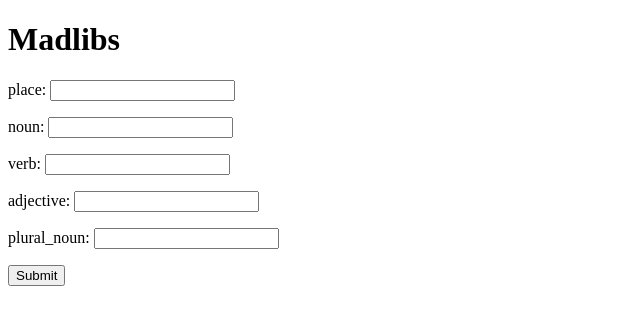
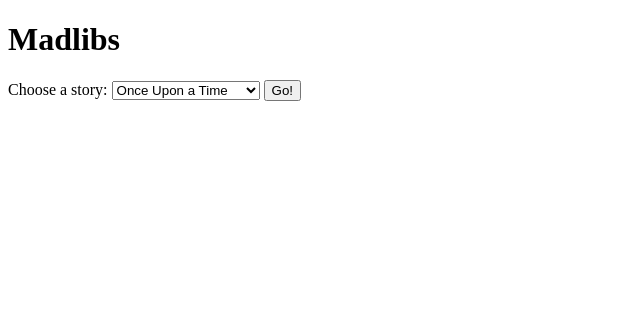
Before and after one commit to jmcginty15/Flask-Madlibs, a Flask app: page / in a window 1280 px wide. Shown: the top 325 px of the page, without its empty margins (0-640 px from the left). Run offline with Flask 2, Linux system fonts and the light colour scheme.

Commit message:
story selector working

```diff
--- a/app.py
+++ b/app.py
@@ -6,14 +6,34 @@ app = Flask(__name__)
 app.config['SECRET_KEY'] = 'yeet'
 debug = DebugToolbarExtension(app)
 
-prompts = ['place', 'noun', 'verb', 'adjective', 'plural_noun']
-template = """Once upon a time in a long-ago {place}, there lived a large
-{adjective} {noun}. It loved to {verb} {plural_noun}."""
-story = Story(prompts, template)
+prompts = {0: ['place', 'noun', 'verb', 'adjective', 'plural_noun'],
+1: ['person', 'noun_1', 'noun_2', 'noun_3', 'noun_4', 'verb', 'superlative_adjective', 'female_person', 'body_part_1', 'body_part_2', 'body_part_3'],
+2: ['person', 'body_part', 'liquid', 'substance']}
+
+display_prompts = {0: {'place': 'Place', 'noun': 'Noun', 'verb': 'Verb', 'adjective': 'Adjective', 'plural_noun': 'Plural noun'},
+1: {'person': 'Person', 'noun_1': 'Noun 1', 'noun_2': 'Noun 2', 'noun_3': 'Noun 3', 'noun_4': 'Noun 4', 'verb': 'Verb', 'superlative_adjective': 'Superlative adjective', 'female_person': 'Female person', 'body_part_1': 'Body part 1', 'body_part_2': 'Body part 2', 'body_part_3': 'Body part 3'},
+2: {'person': 'Person', 'body_part': 'Body part', 'liquid': 'Liquid', 'substance': 'Substance'}}
+
+templates = {0: """Once upon a time in a long-ago {place}, there lived a large
+{adjective} {noun}. It loved to {verb} {plural_noun}.""",
+1: """{person} once told me the {noun_1} is gonna {verb} me
+I ain't the {superlative_adjective} {noun_2} in the {noun_3}
+{female_person} was looking kind of dumb with her {body_part_1} and her {body_part_2}
+In the shape of a(n) {noun_4} on her {body_part_3}""",
+2: """{person} is sick with the {body_part} flu.
+Drink more {liquid} and take {substance} as needed."""
+}
 
 @app.route('/')
+def home():
+    return render_template('home.html')
+
+@app.route('/form')
 def form():
-    return render_template('form.html', prompts=story.prompts)
+    story_index = int(request.args['story'])
+    global story
+    story = Story(prompts[story_index], templates[story_index])
+    return render_template('form.html', prompts=story.prompts, display_prompts=display_prompts[story_index])
 
 @app.route('/story')
 def homepage():
--- a/templates/form.html
+++ b/templates/form.html
@@ -1,9 +1,9 @@
 {% extends 'base.html' %}
-{% block title %}MADLIBS{% endblock %}
+{% block title %}Prompts{% endblock %}
 {% block content %}
     <form action="/story">
         {% for prompt in prompts %}
-        <p><label for="{{prompt}}">{{prompt}}: </label><input type="text" name="{{prompt}}"></p>
+        <p><label for="{{prompt}}">{{display_prompts[prompt]}}: </label><input type="text" name="{{prompt}}"></p>
         {% endfor %}
         <button>Submit</button>
     </form>
--- /dev/null
+++ b/templates/home.html
@@ -0,0 +1,13 @@
+{% extends 'base.html' %}
+{% block title %}MADLIBS{% endblock %}
+{% block content %}
+<form action="/form">
+    <label for="story">Choose a story: </label>
+    <select name="story">
+        <option value="0">Once Upon a Time</option>
+        <option value="1">All Star</option>
+        <option value="2">Excused from School</option>
+    </select>
+    <button>Go!</button>
+</form>
+{% endblock %}
--- a/templates/story.html
+++ b/templates/story.html
@@ -1,3 +1,3 @@
 {% extends 'base.html' %}
 {% block title %}Story{% endblock %}
-{% block content %}<p>{{story}}</p>{% endblock %}
+{% block content %}<pre>{{story}}</pre>{% endblock %}
```
